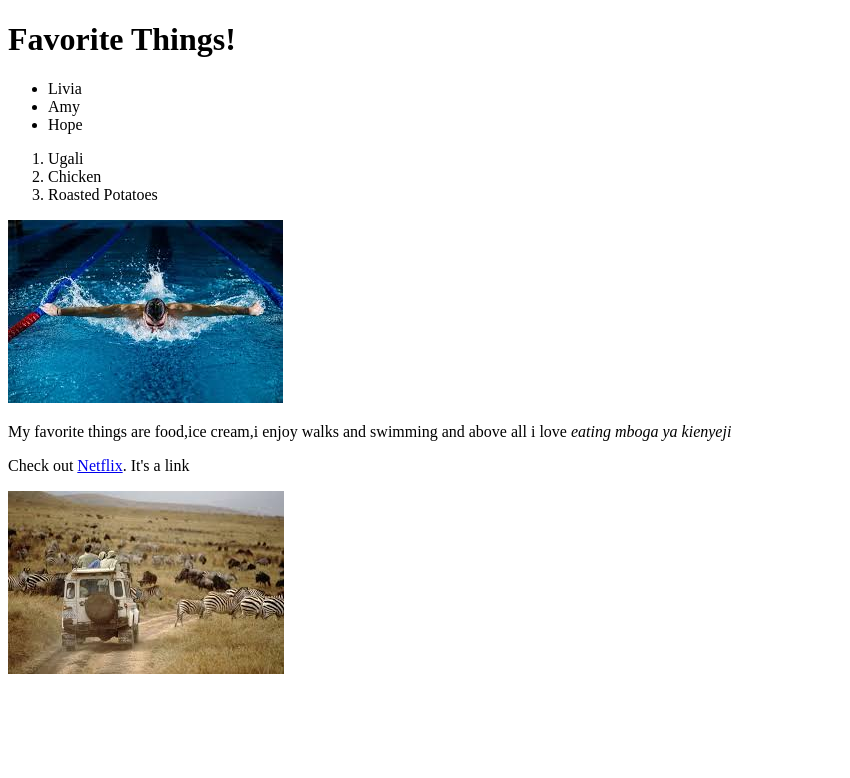
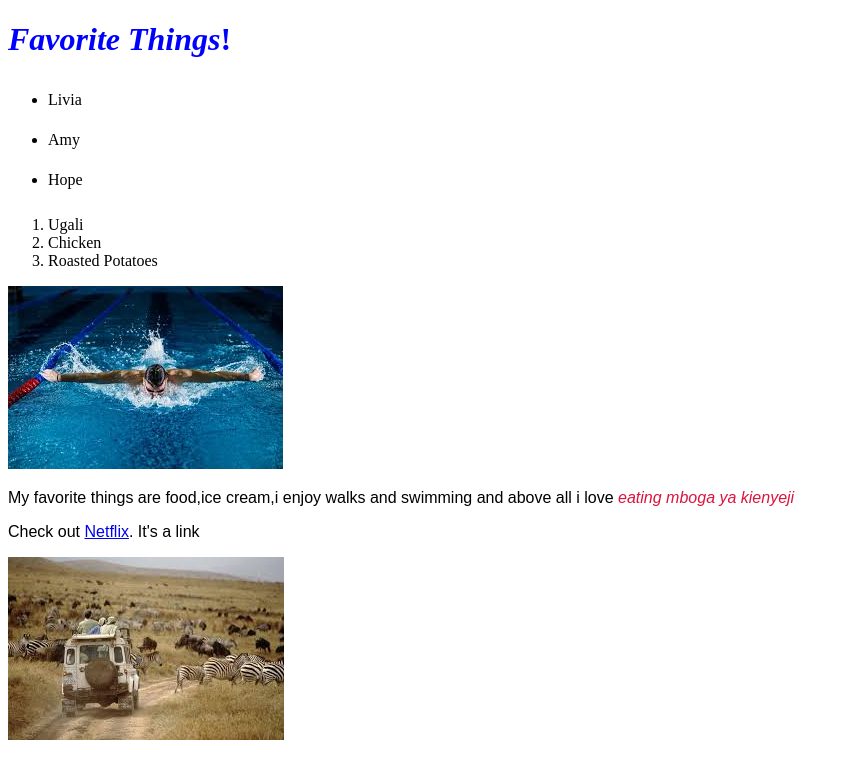
Before and after one commit to AnnabelMate/my-first-website, a plain HTML site: page my-favorite-things.html in a window 1280 px wide. Shown: the whole page, without its empty margins (0-850 px from the left). Drawn offline with Linux system fonts and the light colour scheme.

```diff
--- /dev/null
+++ b/css/design.css
@@ -0,0 +1,6 @@
+strong {
+    font-style: oblique;
+}
+em {
+    color: crimson;
+}
--- a/my-favorite-things.html
+++ b/my-favorite-things.html
@@ -2,6 +2,8 @@
 <html>
     <head>
         <title>My Favorite Things</title>
+        <link href="css/styles.css" rel="stylesheet" type="text/css">
+        <link href="css/design.css" rel="stylesheet" type="text/css">
     </head>
     <body>
         <h1><strong>Favorite Things</strong>!</h1>
```
Also changed, not shown: index.html (+1 -0 lines), css/styles.css (line endings or trailing spaces).
